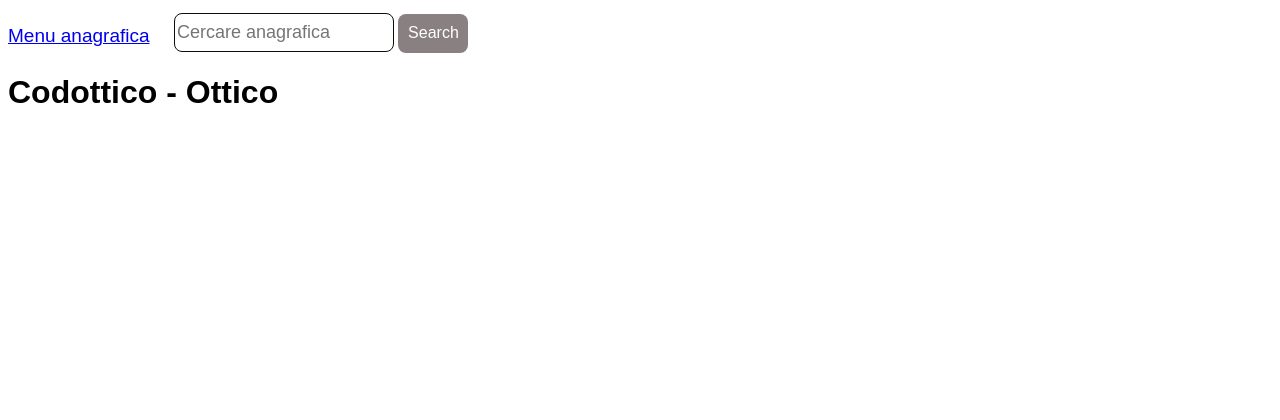
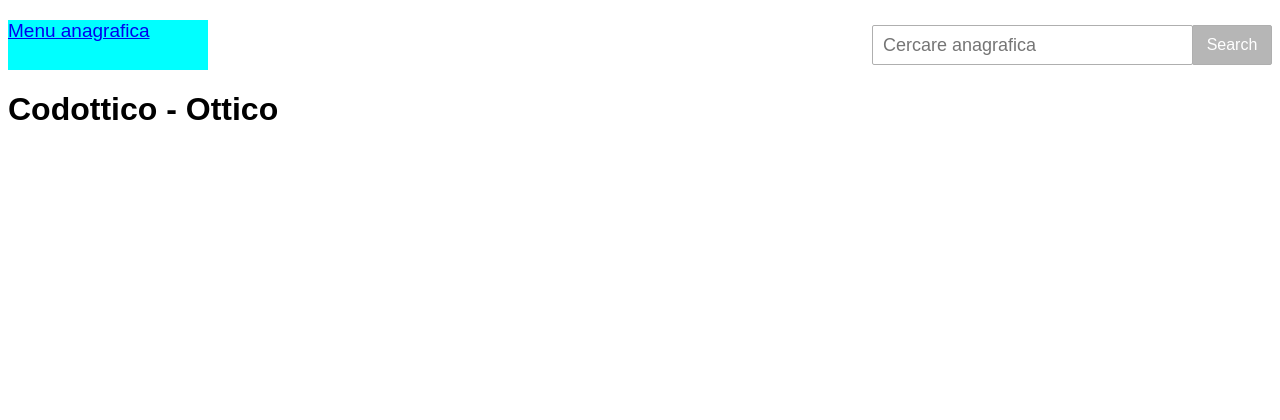
Before and after one commit to ZorziG/Programma, a Django app: page /anagrafica/list/ in a window 1280 px wide. Shown: the top 420 px of the page. Before the commit the page ends 103 px from the top, so only its background shows below. Run offline with Django 4.2, Linux system fonts and the light colour scheme; data that the repository does not hold is empty.

Commit message:
inizio di css

```diff
--- a/anagrafica/templates/anagrafica/anagrafica_menu.html
+++ b/anagrafica/templates/anagrafica/anagrafica_menu.html
@@ -6,5 +6,3 @@
     <a href="{% url 'anagrafica:anagrafica-create' %}"> Crea nuova anagrafica</a>
     </ul>
 {% endblock %}
-
-<!-- sistemare per fare in modo che ogni pulsante porti al giusto link -->
--- a/anagrafica/templates/anagrafica/anagrafica_navbar.html
+++ b/anagrafica/templates/anagrafica/anagrafica_navbar.html
@@ -1,50 +1,73 @@
 <style>
-.navbar-back {
-  display: inline-block;
-  margin-right: 20px;
-  font-size: 19px;
-  vertical-align: middle;
-  margin-top: 5px;
+.header {
+  height: 50px;
+  margin-top: 20px;
+  display: flex;
+  justify-content: space-between;
 }
 
-.container-2 {
-  display: inline-block;
-  margin-top: 5px;
-
+.back-menu {
+  font-size: 19px;
 }
 
-.inbox {
-  height: 39px;
-  width: 220px;
-  border-radius: 8px;
-  font-size: 18px;
-  border: 1px solid #0c0f07;
+.left-section {
+  width: 200px;
+  background-color: aqua;
 }
 
-.btn {
+.right-section {
+  flex: 1;
+  max-width: 400px;
+  display: flex;
+  align-items: center;
+}
+.d-flex {
+  display: flex;
+  flex: 1;
+  height: 40px;
+}
+
+.search-bar {
+  flex: 1;
+  font-size: 18px;
+  padding-left: 10px;
+  border-width: 1px;
+  border-style: solid;
+  border-color: rgb(175, 175, 175);
+  border-radius: 2px;
+}
+.search-bar::placeholder {
+  font-size: 18px;
+}
+
+.serach-button {
   color: white;
-  background-color: rgb(137, 129, 129);
-  height: 39px;
-  width: 70px;
-  border-radius: 8px;
+  background-color: rgb(182, 182, 182);
   font-size: 16px;
-  border: none;
+  width: 80px;
+  border-width: 1px;
+  border-style: solid;
+  border-color: rgb(175, 175, 175);
+  margin-left: -1px;
+  border-radius: 2px;
   transition: 0.15s;
   cursor: pointer;
 }
-.btn:hover {
+.serach-button:hover {
   opacity: 0.5;
 }
 
 </style>
 
 <nav class="navbar bg-dark">
-  <div class="container">
-    <a class="navbar-back" href="{% url 'anagrafica:anagrafica-menu' %}">Menu anagrafica</a>
-    <div class="container-2" id="navbarSupportedContent">
+  <div class="header">
+    <div class="left-section">
+      <a class="back-menu" href="{% url 'anagrafica:anagrafica-menu' %}">Menu anagrafica</a>
+    </div>
+    <div class="right-section" id="navbarSupportedContent">
       <form class="d-flex" role="search" method="POST" action="{% url 'anagrafica:search-anagrafica'%}"> {% csrf_token %}
-        <input class="inbox me-2" type="search" placeholder="Cercare anagrafica" aria-label="Search" name="searched">
-        <button class="btn" type="submit">Search</button>
+        <input class="search-bar" type="search" placeholder="Cercare anagrafica" aria-label="Search" name="searched">
+        <button class="serach-button" type="submit">Search</button>
       </form>
     </div>
   </div>
--- a/templates/base.html
+++ b/templates/base.html
@@ -4,11 +4,9 @@
     <title>Programma Vtech</title>
     <meta charset="UTF-8">
     <meta name="viewport" content="width=device-width, initial-scale=1">
-
     <style>
     body,h1 {font-family: "Raleway", sans-serif}
     body, html {height: 100%}
-
     </style>
   </head>
   <body>
```
Lines whose indentation alone changed are shown as unchanged.
